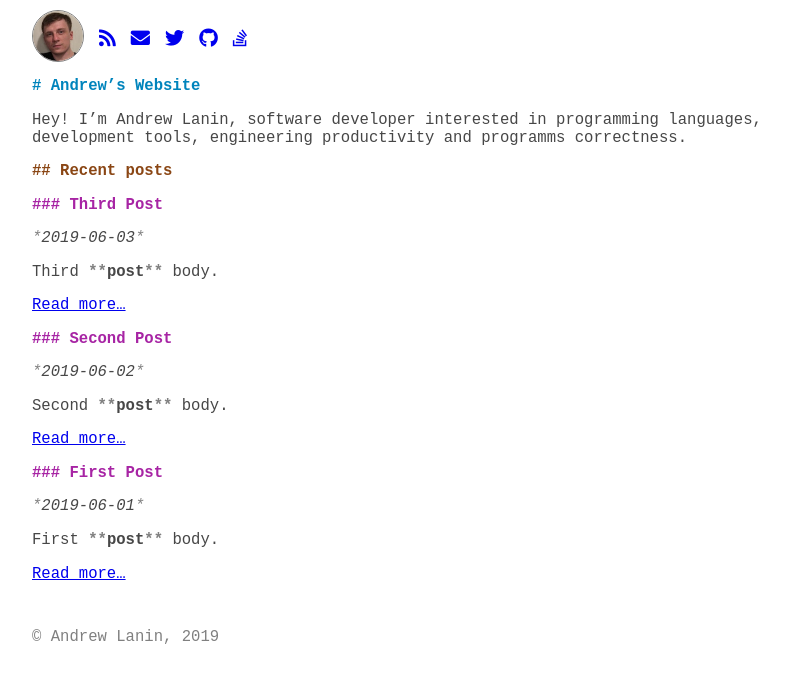
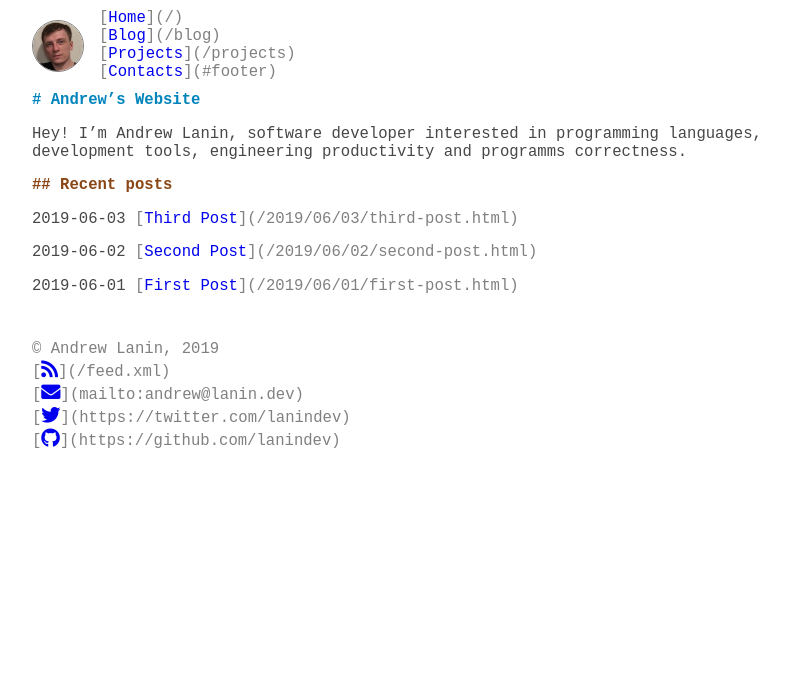
Before and after one commit to andrewlanin/lanin.dev, a Jekyll site: the page built from b/index.md, in a window 1280 px wide. Shown: the top 683 px of the page, without its empty margins (188-977 px from the left). Built offline with Jekyll 4.4.1, drawn with Linux system fonts in a browser that asks for light colours; nearby versions of some CDN libraries.

Commit message:
Polish index page.

```diff
--- a/_includes/base.css
+++ b/_includes/base.css
@@ -25,16 +25,20 @@ nav .avatar {
 
 nav .links {
   display: flex;
-  flex-direction: row;
+  flex-direction: column;
   flex-wrap: wrap;
 }
 
 nav .link {
-  margin-right: 15px;
-  text-decoration: none;
+  display: block;
+  /* margin-right: 15px; */
 }
 
 footer {
   padding-top: 30px;
   color: gray;
 }
+
+footer a {
+  display: block;
+}
--- a/_includes/markdown.css
+++ b/_includes/markdown.css
@@ -17,5 +17,6 @@ h6 { color: #a1a0a7; }
 em::before, em::after { content: '*'; color: gray; }
 strong::before, strong::after { content: '**'; color: gray; }
 
-a[id]::before { content: '['; }
-a[id]::after { content: '](' attr(href) ')'; }
+a { text-decoration: none; }
+a::before { content: '['; color: gray; }
+a::after { content: '](' attr(href) ')'; color: gray; }
--- a/_layouts/base.html
+++ b/_layouts/base.html
@@ -12,18 +12,21 @@
 </head>
 <body>
     <nav>
-      <a href="/"><img class="avatar" src="/assets/avatar.jpg" /></a>
+      <img class="avatar" src="/assets/avatar.jpg" />
       <div class="links">
-            <a class="link" href="https://lanin.dev/feed.xml"><i class="fas fa-rss"></i></a>
-            <a class="link" href="mailto:andrew@lanin.dev"><i class="fas fa-envelope"></i></a>
-            <a class="link" href="https://twitter.com/lanindev"><i class="fab fa-twitter"></i></a>
-            <a class="link" href="https://github.com/lanindev"><i class="fab fa-github"></i></a>
-            <a class="link" href="https://stackoverflow.com/users/10220529/andrew-lanin"><i class="fab fa-stack-overflow"></i></a>
-        </div>
+        <a class="link" href="/">Home</a>
+        <a class="link" href="/blog">Blog</a>
+        <a class="link" href="/projects">Projects</a>
+        <a class="link" href="#footer">Contacts</a>
+      </div>
     </nav>
     {{ content }}
-    <footer>
+    <footer id="footer">
       © Andrew Lanin, 2019
+      <a class="link" href="/feed.xml"><i class="fas fa-rss"></i></a>
+      <a class="link" href="mailto:andrew@lanin.dev"><i class="fas fa-envelope"></i></a>
+      <a class="link" href="https://twitter.com/lanindev"><i class="fab fa-twitter"></i></a>
+      <a class="link" href="https://github.com/lanindev"><i class="fab fa-github"></i></a>
     </footer>
 </body>
 </html>
--- a/b/index.md
+++ b/b/index.md
@@ -11,13 +11,5 @@ Hey! I'm Andrew Lanin, software developer interested in programming languages, d
 ## Recent posts
 
 {% for post in site.posts %}
-
-### {{ post.title }}
-
-*{{ post.date | date: '%Y-%m-%d' }}*
-
-{{ post.excerpt }}
-
-[Read more...]({{ post.url }})
-
+{{ post.date | date: '%Y-%m-%d' }} [{{ post.title }}]({{ post.url }})
 {% endfor %}
```
